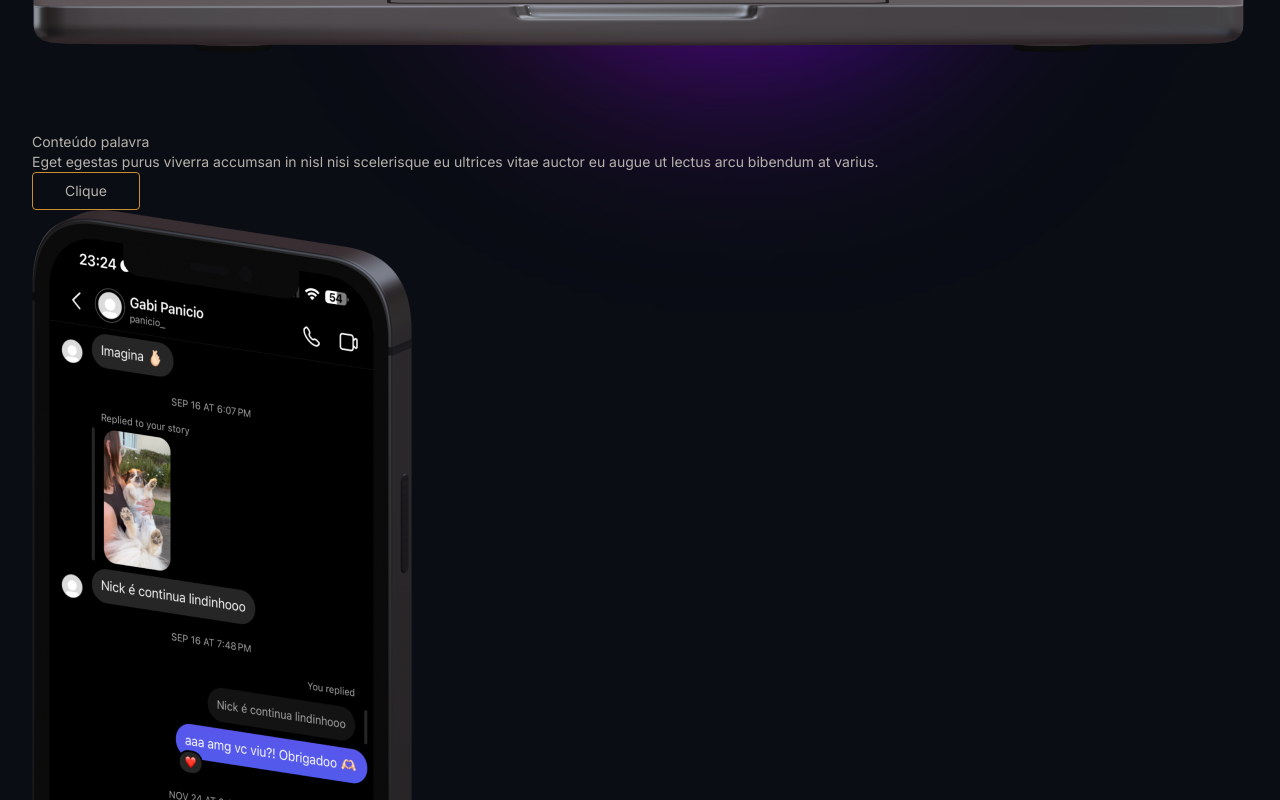
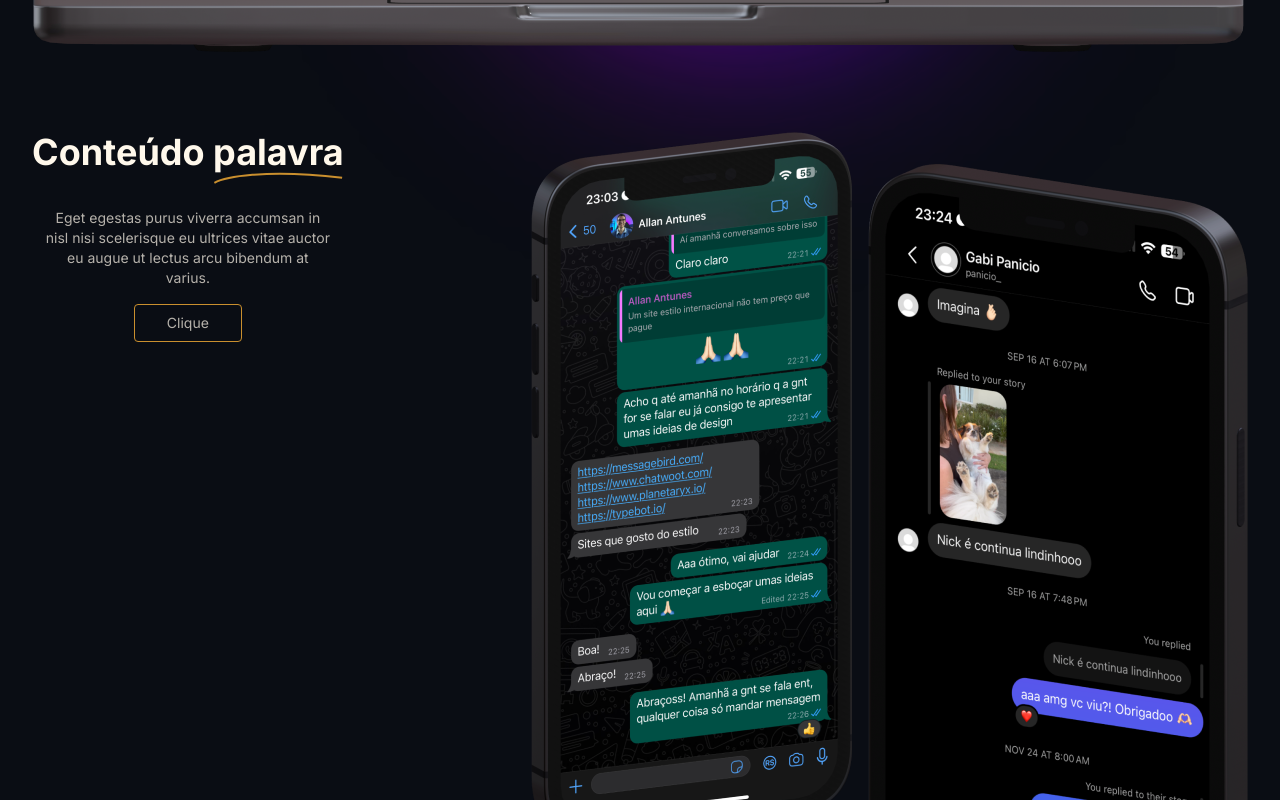
Before and after one commit to amarogu/respondly, a Next.js app: page / in a window 1280 px wide. Shown: the part 1260-2060 px from the top of the page. Built offline with nearby package versions, Linux system fonts and the light colour scheme.

Commit message:
Update SectionOne component and add background line image

```diff
--- a/src/app/SectionOne.tsx
+++ b/src/app/SectionOne.tsx
@@ -5,16 +5,17 @@ import Phone2 from '../../public/phone2.png';
 
 export default function SectionOne() {
     return (
-        <section>
-            <div>
-                <h2>Conteúdo <span>palavra</span></h2>
-                <p>
+        <section className="flex flex-col sm:flex-row gap-8 sm:justify-between">
+            <div className="flex flex-col gap-4 items-center text-center">
+                <h2 className="text-4xl font-bold text-body-dark-emphasized">Conteúdo <span className="bg-line">palavra</span></h2>
+                <p className="max-w-72">
                 Eget egestas purus viverra accumsan in nisl nisi scelerisque eu ultrices vitae auctor eu augue ut lectus arcu bibendum at varius.
                 </p>
                 <Button text="Clique" />
             </div>
-            <div>
+            <div className="flex items-start gap-4">
                 <Image src={Phone1} alt="WhatsApp" />
+                <Image src={Phone2} className="mt-8" alt="Instagram" />
             </div>
         </section>
     )
--- a/src/app/globals.css
+++ b/src/app/globals.css
@@ -30,3 +30,11 @@
     background-position: 40% 40%;
   }
 }
+
+.bg-line {
+  background-image: url('../../public/line.svg');
+  background-repeat: no-repeat;
+  background-position: 0 40px;
+  height: 60px;
+  display: inline-block;
+}
```
Also changed, not shown: public/phone1.png.
